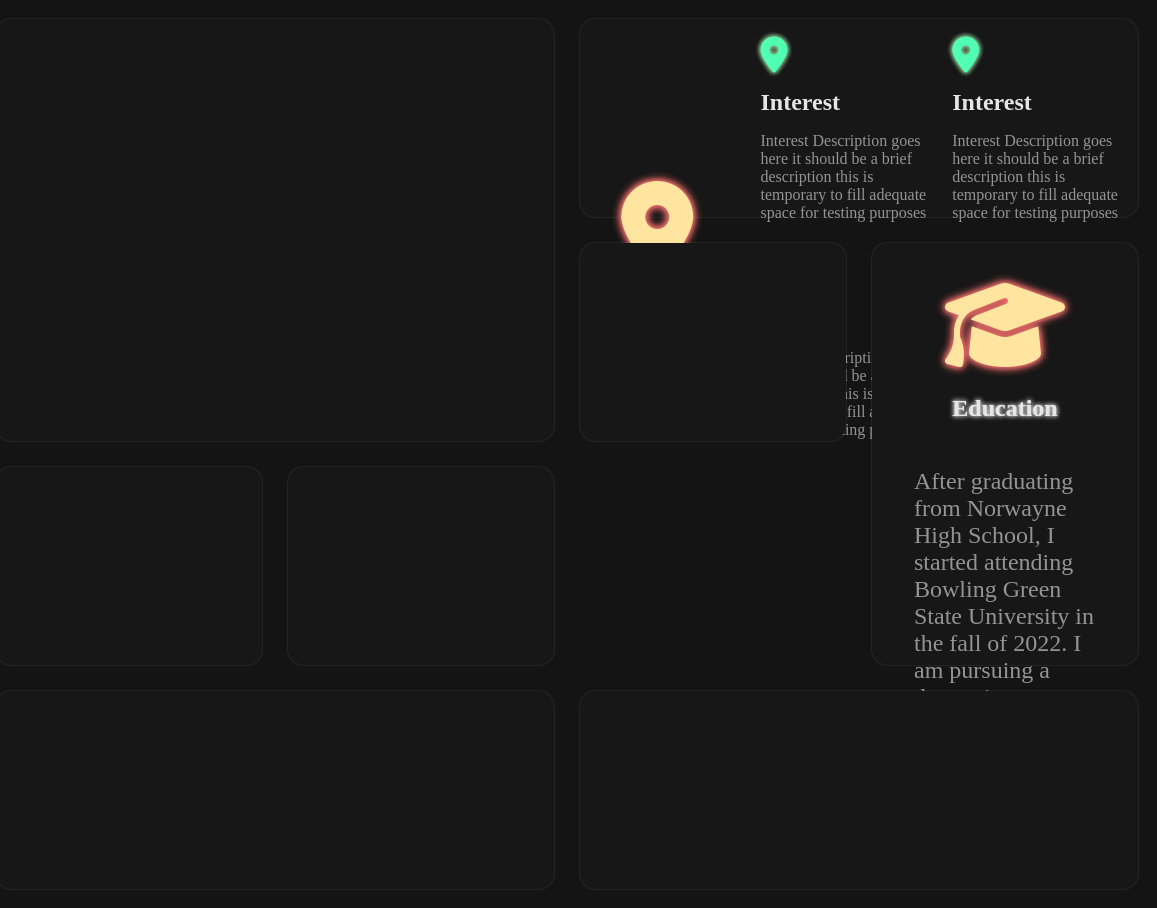
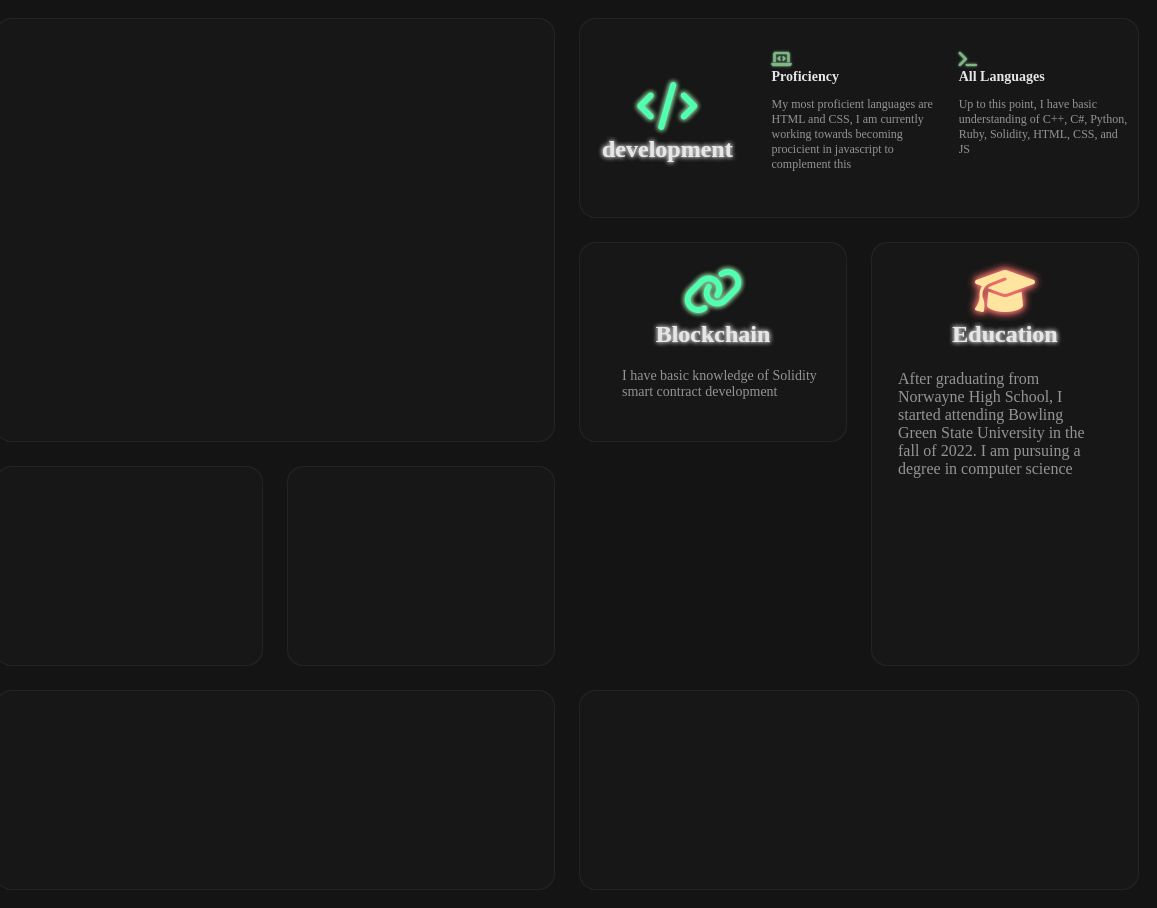
Before and after one commit to Snappychaff290/CV_Scratch, a plain HTML site: page index.html in a window 1280 px wide. Shown: the full height of the page, 123-1280 px from the left. Drawn offline with Linux system fonts and the light colour scheme.

Commit message:
more info added + seperating of css files

```diff
--- a/index.html
+++ b/index.html
@@ -3,6 +3,8 @@
   <head>
     <meta charset="UTF-8" />
     <link href="style.css" rel="stylesheet" />
+    <link href="style-small_screen.css" rel="stylesheet" />
+    <link href="style-mobile.css" rel="stylesheet" />
     <script
       src="https://kit.fontawesome.com/509a141bf1.js"
       crossorigin="anonymous"
@@ -54,67 +56,70 @@
         <div class="card-content"></div>
       </div>
       <div class="card wide el--2">
-        <div class="card-content">
-          <div class="interest-section">
-            <div class="interest-title">
-              <i class="fa-solid fa-location-dot icon icon-big centered"></i>
-              <h1 class="interests-header centered">Interests</h1>
+        <div class="card-content development">
+          <div class="development-header">
+            <i class="fa-solid fa-code icon-big centered aquamarine-icon"></i>
+            <h1 class="centered">development</h1>
           </div>
-            <div class="interest-grid">
-              <div class="interest">
-                <i
-                  class="fa-solid fa-location-dot icon-interest aquamarine-icon"
-                ></i>
-                <h1 class="interest-header">Interest</h1>
-                <p class="interest-description">
-                  Interest Description goes here it should be a brief
-                  description this is temporary to fill adequate space for
-                  testing purposes
+          <div class="development-grid">
+            <!-- DEVELOPMENT GRID ITEMS -->
+            <div class="proficiency">
+              <i class="fa-solid fa-laptop-code cambridge-icon"></i>
+              <h2 class="">Proficiency</h2>
+              <p>
+                My most proficient languages are HTML and CSS, I am currently
+                working towards becoming procicient in javascript to complement
+                this
               </p>
             </div>
-              <div class="interest">
-                <i
-                  class="fa-solid fa-location-dot icon-interest aquamarine-icon"
-                ></i>
-                <h1 class="interest-header">Interest</h1>
-                <p class="interest-description">
-                  Interest Description goes here it should be a brief
-                  description this is temporary to fill adequate space for
-                  testing purposes
+            <div class="history">
+              <i class="fa-solid fa-code cambridge-icon"></i>
+              <h2 class="">History</h2>
+              <p>
+                The first language I learned was C++, after learning the basics
+                of it I quickly moved to solidity, since that is what I was most
+                interested in, this is what led me eventually to web development
               </p>
             </div>
-              <div class="interest">
-                <i
-                  class="fa-solid fa-location-dot icon-interest aquamarine-icon"
-                ></i>
-                <h1 class="interest-header">Interest</h1>
-                <p class="interest-description">
-                  Interest Description goes here it should be a brief
-                  description this is temporary to fill adequate space for
-                  testing purposes
+            <div class="all-languages">
+              <i class="fa-solid fa-terminal cambridge-icon"></i>
+              <h2 class="">All Languages</h2>
+              <p>
+                Up to this point, I have basic understanding of C++, C#, Python,
+                Ruby, Solidity, HTML, CSS, and JS
               </p>
             </div>
-              <div class="interest">
-                <i
-                  class="fa-solid fa-location-dot icon-interest aquamarine-icon"
-                ></i>
-                <h1 class="interest-header">Interest</h1>
-                <p class="interest-description">
-                  Interest Description goes here it should be a brief
-                  description this is temporary to fill adequate space for
-                  testing purposes
+            <div class="favorites">
+              <i class="fa-solid fa-code cambridge-icon"></i>
+              <h2 class="">Favorites</h2>
+              <p>
+                My favorite languages to use are HTML and CSS, this is because
+                web development is something that I really enjoy doing, I even
+                coded the site you're on right now from scratch
               </p>
             </div>
           </div>
         </div>
       </div>
+      <div class="card el--3">
+        <div class="card-content blockchain">
+          <i class="fa-solid fa-link icon-big centered aquamarine-icon"></i>
+          <h1 class="centered">Blockchain</h1>
+          <p class="blockchain-default">
+            I have learned intermediate Solidity programming to create smart
+            contracts and the basics of implementing interactions with smart
+            contracts within a site
+          </p>
+          <p class="blockchain-alternate">
+            I have basic knowledge of Solidity smart contract development
+          </p>
         </div>
-      <div class="card el--3">
-        <div class="card-content"></div>
       </div>
       <div class="card tall el--4">
         <div class="card-content education">
-          <i class="fa-solid fa-graduation-cap icon-big centered"></i>
+          <i
+            class="fa-solid fa-graduation-cap icon-big centered saffron-icon"
+          ></i>
           <h1 class="centered">Education</h1>
           <p>
             After graduating from Norwayne High School, I started attending
--- /dev/null
+++ b/style-mobile.css
@@ -0,0 +1,8 @@
+@media screen and (max-width: 630px) {
+  #cards .big {
+    grid-column: span 1 !important;
+  }
+  #cards .wide {
+    grid-column: span 1 !important;
+  }
+}
--- /dev/null
+++ b/style-small_screen.css
@@ -0,0 +1,73 @@
+/* SMALL SCREENS */
+@media screen and (max-height: 1100px) {
+  #cards {
+    display: grid;
+    grid-gap: 24px;
+    grid-template-columns: repeat(auto-fit, minmax(225px, 1fr)) !important;
+    grid-auto-rows: 200px !important;
+    grid-auto-flow: dense;
+    padding: 10px;
+    padding-left: 110px;
+  }
+  .card-content h1 {
+    font-size: 24px !important;
+  }
+  .card-content .icon-big {
+    margin-top: 14px;
+    font-size: 48px;
+  }
+
+  .education p,
+  .blockchain p {
+    color: #949494;
+    font-size: 16px;
+    display: inline-block;
+    margin-left: 16px;
+    width: 80%;
+  }
+
+  /* BLOCKCHAIN */
+
+  .blockchain .blockchain-default {
+    font-size: 16px;
+    margin-left: 16px;
+    width: 80%;
+    display: none;
+  }
+  .blockchain .blockchain-alternate {
+    display: inline-block;
+  }
+  /* DEVELOPMENT */
+  .development-grid .history {
+    display: none;
+  }
+  .development-grid .favorites {
+    display: none;
+  }
+  .development-grid {
+    margin-top: 4%;
+  }
+  .development p {
+    color: #949494;
+    font-size: 12px;
+    display: inline-block;
+  }
+  .development h2 {
+    color: #e6e6e6;
+    font-size: 14px;
+    font-weight: bold;
+    margin-block-start: 0;
+    margin-block-end: 0;
+  }
+  .development {
+    display: flex;
+    flex-direction: row;
+    gap: 5%;
+  }
+  .development-header {
+    justify-content: center;
+    align-self: center;
+    display: flex;
+    flex-direction: column;
+  }
+}
--- a/style.css
+++ b/style.css
@@ -25,6 +25,10 @@ text-shadow: 0 0 5px #ffffff, 0 0 20px #000, 0 0 30px #000;
   color: #50ffb1;
   text-shadow: 0 0 5px #7fb685, 0 0 5px #7fb685, 0 0 5px #7fb685;
 }
+.cambridge-icon {
+  color: #7fb685;
+  text-shadow: 0 0 1px #7fb685, 0 0 1px #7fb685, 0 0 3px #7fb685;
+}
 
 :root {
   --bg-color: rgb(20, 20, 20);
@@ -34,8 +38,8 @@ text-shadow: 0 0 5px #ffffff, 0 0 20px #000, 0 0 30px #000;
 }
 
 */ * {
-  margin: none;
-  padding: none;
+  margin: 0;
+  padding: 0;
   box-sizing: border-box;
   font-family: Verdana, Geneva, Tahoma, sans-serif;
   color: #fbfef3;
@@ -162,9 +166,9 @@ body {
 .card > .card-content {
   background-color: var(--card-color);
   border-radius: inherit;
-  display: flex;
+  /* display: flex;
   flex-direction: column;
-  flex-grow: 1;
+  flex-grow: 1; */
   inset: 1px;
   padding: 10px;
   position: absolute;
@@ -208,96 +212,90 @@ body {
   grid-row: span 2;
 }
 
-/* SMALL SCREENS */
-@media screen and (max-height: 1100px) {
-  #cards {
-    display: grid;
-    grid-gap: 24px;
-    grid-template-columns: repeat(auto-fit, minmax(225px, 1fr)) !important;
-    grid-auto-rows: 200px !important;
-    grid-auto-flow: dense;
-    padding: 10px;
-    padding-left: 110px;
-  }
-  .card-content h1 {
-    font-size: 24px !important;
-  }
+/* Individual Modules */
+.centered {
+  align-self: center;
 }
-@media screen and (max-width: 630px) {
-  #cards .big {
-    grid-column: span 1 !important;
-  }
-  #cards .wide {
-    grid-column: span 1 !important;
-  }
-}
-
-/* Individual Modules */
-/* EDUCATION */
+/* EDUCATION // BLOCKCHAIN */
 .card-content .icon-big {
-  color: #ffe59f;
   margin-top: 24px;
   font-size: 96px;
-  text-shadow: 0 0 10px var(--accent-hover), 0 0 5px var(--accent-hover),
-    0 0 10px var(--accent-hover);
 }
 .education {
   color: #ffe59f;
+  display: flex;
+  flex-direction: column;
+  align-content: center;
 }
 .card-content .centered {
   align-self: center;
+  display: inline-block;
 }
-.education h1 {
+.education h1,
+.blockchain h1,
+.development h1 {
   /* color: var(--accent-color); */
   color: #e6e6e6;
   /* border: #fbfef3 solid 2px; */
   padding: 6px 12px;
+  margin-block-start: 0;
+  margin-block-end: 0;
   border-radius: 8px;
   font-weight: bold;
   font-size: 48px;
   text-shadow: 0 0 5px #cacaca, 0 0 1px #cacaca, 0 0 5px #cacaca;
 }
-.education p {
+.blockchain .blockchain-alternate {
+  color: #949494;
+  font-size: 14px;
+  display: none;
+  margin-left: 32px;
+  width: 80%;
+}
+.education p,
+.blockchain .blockchain-default {
   color: #949494;
   font-size: 24px;
   display: inline-block;
   margin-left: 32px;
-  /* align-self: center; */
-  /* text-align: center; */
   width: 80%;
 }
-
-/* INTERESTS */
-.interest-section {
-  display: flex;
-  margin-top: 8px;
-  justify-items: space-between;
-  gap: 36px;
-}
-.interest-title {
-  min-width: 25%;
+.blockchain {
   display: flex;
   flex-direction: column;
+  flex-grow: 1;
+}
+
+/* DEVELOPMENT */
+.development p {
+  color: #949494;
+  font-size: 18px;
+  display: inline-block;
+}
+.development h2 {
+  color: #e6e6e6;
+  font-size: 32px;
+  font-weight: bold;
+  margin-block-start: 0;
+  margin-block-end: 0;
+}
+.development {
+  display: flex;
+  flex-direction: row;
+  gap: 5%;
+  /* grid-template-columns: 1fr 3fr;
+  align-content: center;
+  justify-content: center; */
+}
+.development-header {
   justify-content: center;
-  align-content: center;
+  align-self: center;
+  display: flex;
+  flex-direction: column;
 }
-.interest-grid {
+.development .development-grid {
   display: grid;
-  width: 100%;
+  column-gap: 5%;
   grid-template-columns: 1fr 1fr;
   grid-template-rows: 1fr 1fr;
-  gap: 16px;
 }
-.icon-interest {
-  font-size: 36px;
-}
-.interest-title h1 {
-  color: #e6e6e6;
-  text-shadow: 0 0 5px #cacaca, 0 0 1px #cacaca, 0 0 5px #cacaca;
-}
-.interest-header {
-  color: #e6e6e6;
-}
-.interest-description {
-  color: #949494;
-}
```
Lines whose indentation alone changed are shown as unchanged.
